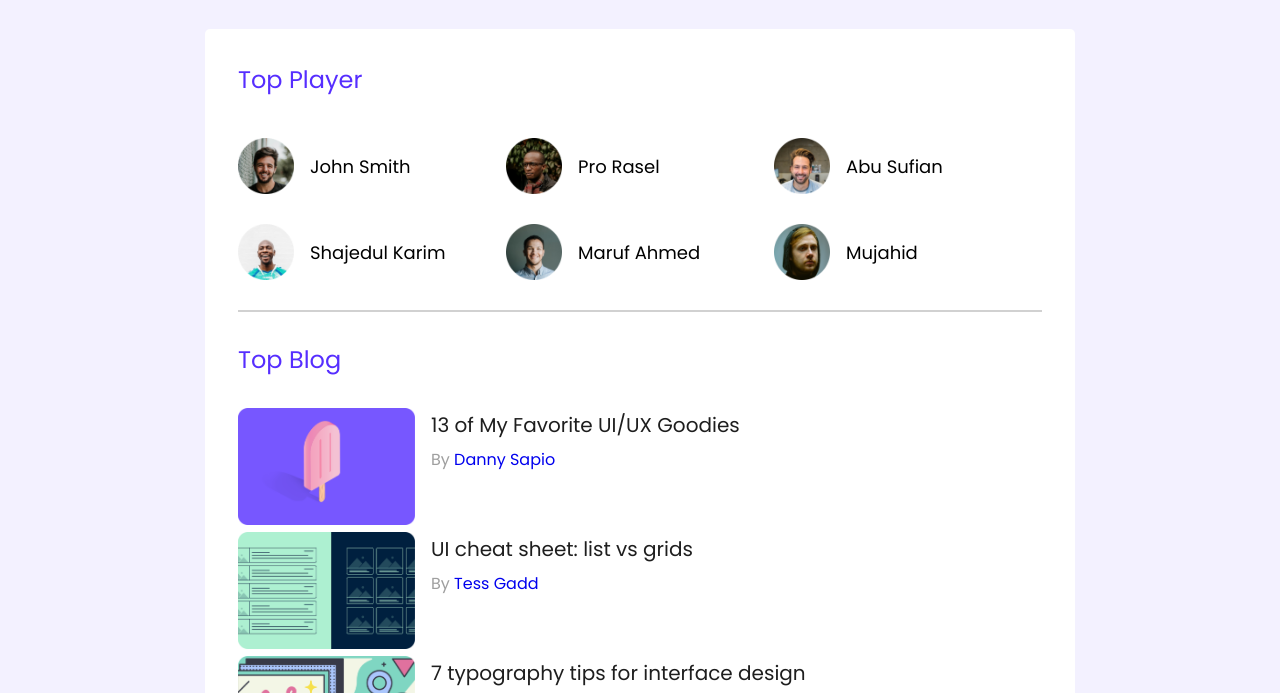
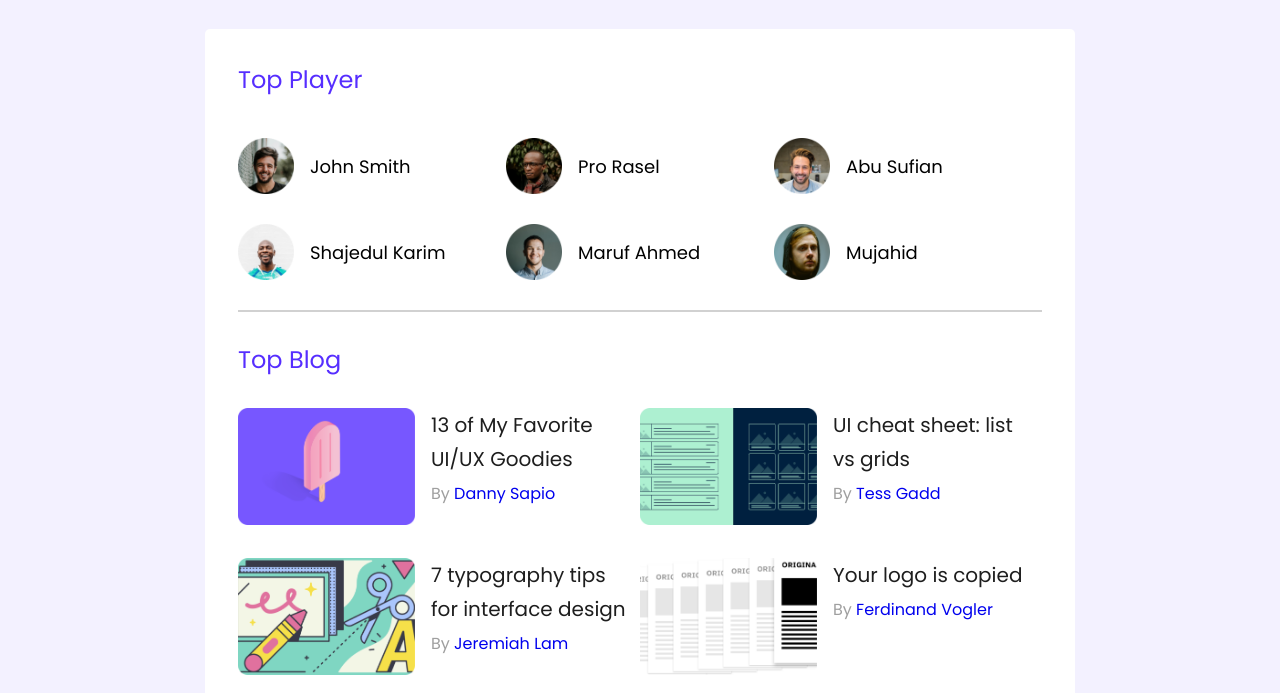
Before and after one commit to mdsumonali372/leader-board-css-grid-flex, a plain HTML site: page index.html in a window 1280 px wide. Shown: the part 87-780 px from the top of the page. Drawn offline with Linux system fonts and the light colour scheme.

Commit message:
top blog added

```diff
--- a/css/style.css
+++ b/css/style.css
@@ -111,10 +111,14 @@ hr {
 }
 .top-blogs {
   margin-top: 30px;
+  display: grid;
+  grid-template-columns: repeat(2, 1fr);
+  grid-row-gap: 26px;
 }
 .top-blog-info {
   display: flex;
   gap: 16px;
+  width: 391px;
 }
 .top-blog-thumbnail img {
   width: 177px;
--- a/index.html
+++ b/index.html
@@ -94,7 +94,7 @@
           </div>
           <div class="top-blog-info">
             <div class="top-blog-thumbnail">
-              <img src="images/blogs/blog-3.png" alt="" />
+              <img src="images/blogs/blog-4.png" alt="" />
             </div>
             <div class="top-blog-content">
               <h3 class="blog-title">Your logo is copied</h3>
```
